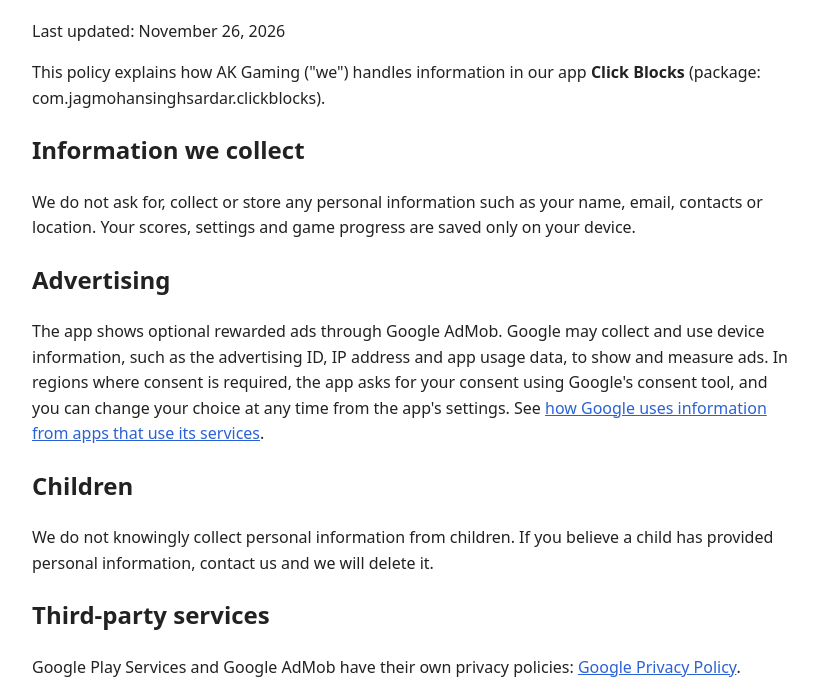
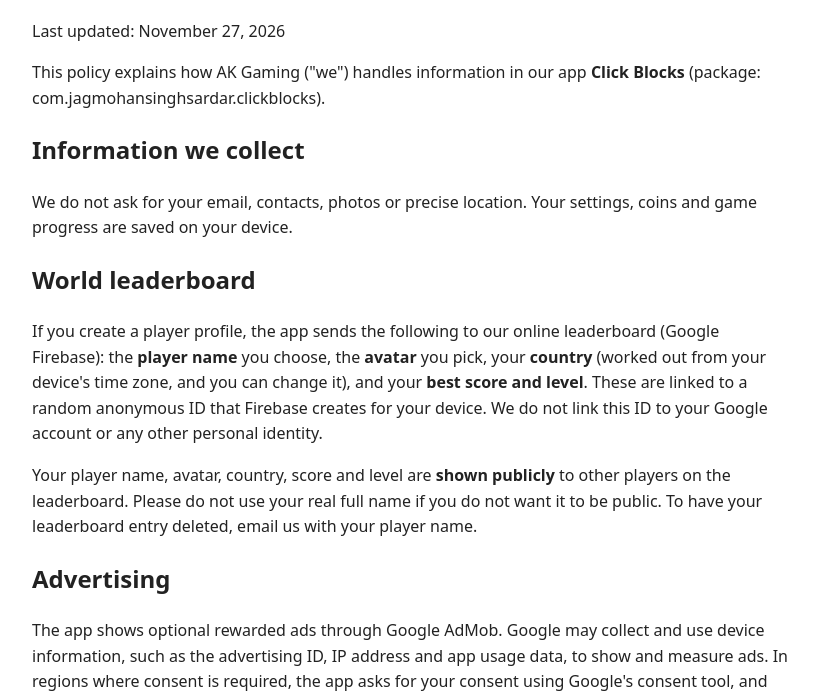
Before and after one commit to akgamingstudio/akgamingstudio.github.io, a plain HTML site: page privacy.html in a window 1280 px wide. Shown: the part 86-779 px from the top of the page, without its empty margins (228-1046 px from the left). Drawn offline with Linux system fonts and the light colour scheme.

Commit message:
Update privacy.html

```diff
--- a/privacy.html
+++ b/privacy.html
@@ -3,16 +3,19 @@
 <title>Privacy Policy - AK Gaming</title>
 <style>body{margin:0;font-family:system-ui,Segoe UI,Roboto,sans-serif;background:#fff;color:#222;line-height:1.6}.w{max-width:760px;margin:0 auto;padding:32px 20px}h1{margin-top:0}a{color:#2a62d6}</style></head>
 <body><div class="w">
-<h1>Privacy Policy</h1><p>Last updated: November 26, 2026</p>
+<h1>Privacy Policy</h1><p>Last updated: November 27, 2026</p>
 <p>This policy explains how AK Gaming ("we") handles information in our app <b>Click Blocks</b> (package: com.jagmohansinghsardar.clickblocks).</p>
 <h2>Information we collect</h2>
-<p>We do not ask for, collect or store any personal information such as your name, email, contacts or location. Your scores, settings and game progress are saved only on your device.</p>
+<p>We do not ask for your email, contacts, photos or precise location. Your settings, coins and game progress are saved on your device.</p>
+<h2>World leaderboard</h2>
+<p>If you create a player profile, the app sends the following to our online leaderboard (Google Firebase): the <b>player name</b> you choose, the <b>avatar</b> you pick, your <b>country</b> (worked out from your device's time zone, and you can change it), and your <b>best score and level</b>. These are linked to a random anonymous ID that Firebase creates for your device. We do not link this ID to your Google account or any other personal identity.</p>
+<p>Your player name, avatar, country, score and level are <b>shown publicly</b> to other players on the leaderboard. Please do not use your real full name if you do not want it to be public. To have your leaderboard entry deleted, email us with your player name.</p>
 <h2>Advertising</h2>
 <p>The app shows optional rewarded ads through Google AdMob. Google may collect and use device information, such as the advertising ID, IP address and app usage data, to show and measure ads. In regions where consent is required, the app asks for your consent using Google's consent tool, and you can change your choice at any time from the app's settings. See <a href="https://policies.google.com/technologies/partner-sites">how Google uses information from apps that use its services</a>.</p>
 <h2>Children</h2>
 <p>We do not knowingly collect personal information from children. If you believe a child has provided personal information, contact us and we will delete it.</p>
 <h2>Third-party services</h2>
-<p>Google Play Services and Google AdMob have their own privacy policies: <a href="https://policies.google.com/privacy">Google Privacy Policy</a>.</p>
+<p>Google Play Services, Google AdMob and Google Firebase have their own privacy policies: <a href="https://policies.google.com/privacy">Google Privacy Policy</a>.</p>
 <h2>Changes</h2><p>We may update this policy. Changes will be posted on this page.</p>
 <h2>Contact</h2><p>Email: merahathi9@gmail.com</p>
 <p><a href="index.html">&larr; Back to AK Gaming</a></p>
```
